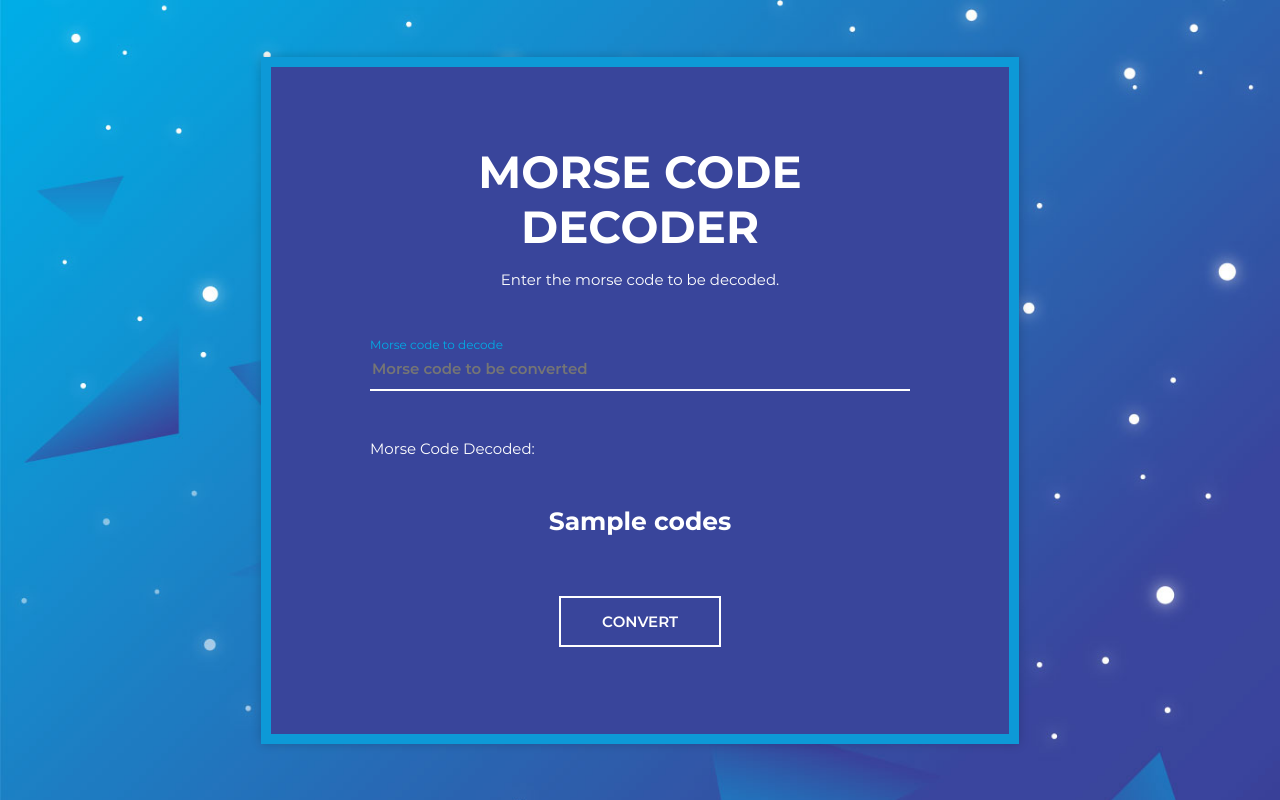
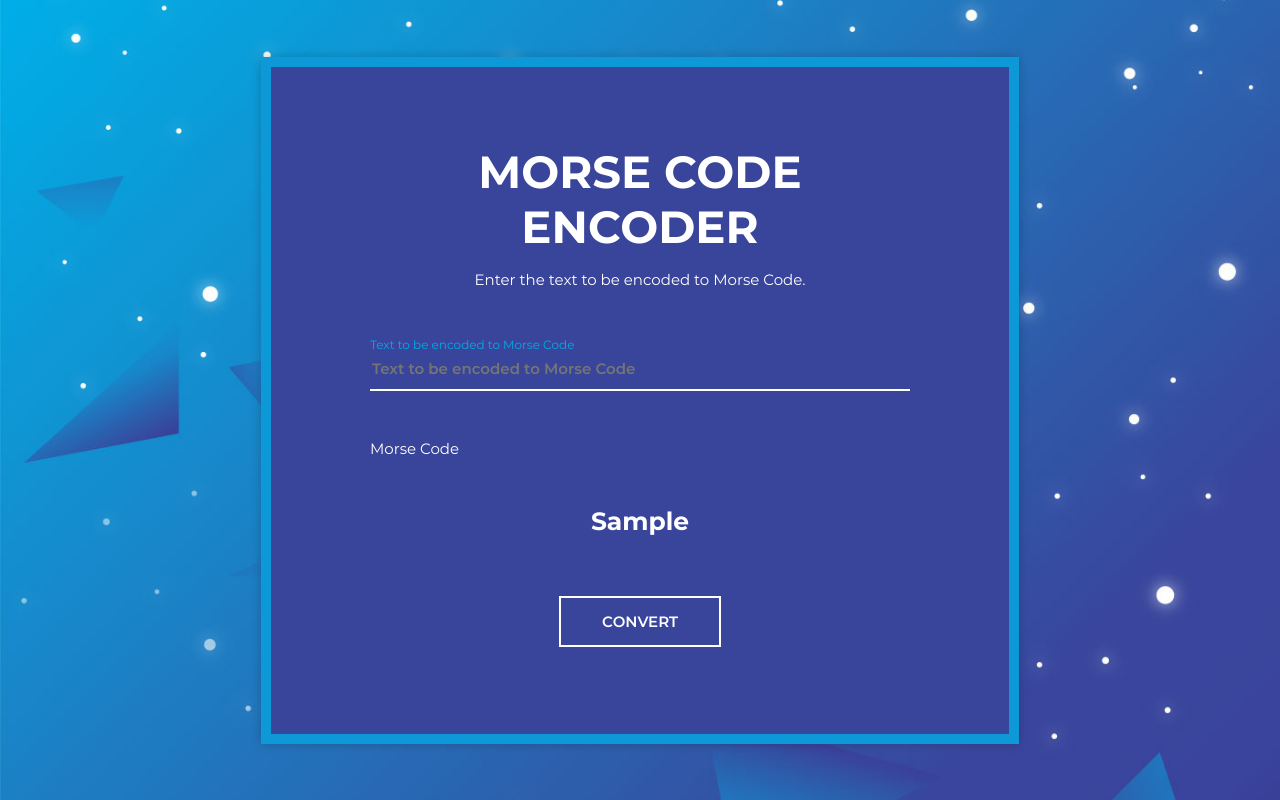
Before and after one commit to Testorbot/A01-Morse-Code-Converter-web, a Flask app: template templates/index.html in a window 1280 px wide. Run offline with Flask 2, Linux system fonts and the light colour scheme; the template is opened without the code that fills it: most values are stand-ins (such as "Sample title", 1, 10 or a date in 2020).

Commit message:
first fully functional web based Morse encoder

```diff
--- a/main.py
+++ b/main.py
@@ -85,9 +85,9 @@ def decode_from_morse_code(codes):
 
 @app.route('/morse', methods=["GET","POST"])
 def morse():
-  codes = request.form["codes"]
-  codes = decode_from_morse_code(codes)
-  return render_template('index.html',codes=codes)
+    words = request.form["words"]
+    words_codes = encode_to_morse_code(words)
+    return render_template('index.html',words_codes=words_codes)
 
 
 @app.route('/')
@@ -96,8 +96,8 @@ def home():
 
 
 if __name__ == "__main__":
-  app.run(  # Starts the site
-    host='0.0.0.0',  # EStablishes the host, required for repl to detect the site
-    port=random.randint(2000, 9000),  # Randomly select the port the machine hosts on.
-    debug=True
-  )
+    app.run(  # Starts the site
+      host='0.0.0.0',  # EStablishes the host, required for repl to detect the site
+      port=random.randint(2000, 9000),  # Randomly select the port the machine hosts on.
+      debug=True
+    )
--- a/templates/index.html
+++ b/templates/index.html
@@ -17,15 +17,15 @@
 		<div class="wrapper">
 			<div class="inner">
 				<form action="{{ url_for('morse') }}" method="POST">
-					<h3>Morse Code Decoder</h3>
-					<p>Enter the morse code to be decoded.</p>
+					<h3>Morse Code Encoder</h3>
+					<p>Enter the text to be encoded to Morse Code.</p>
 					<label class="form-group">
-						<input type="text" class="form-control" id="codes" name="codes" placeholder="Morse code to be converted">
-						<span>Morse code to decode</span>
+						<input type="text" class="form-control" id="words" name="words" placeholder="Text to be encoded to Morse Code">
+						<span>Text to be encoded to Morse Code</span>
 						<span class="border"></span>
 					</label>
-					<span class="form-group">Morse Code Decoded:</span>
-					<h4>{{codes}}</h4>
+					<span class="form-group">Morse Code</span>
+					<h4>{{words_codes}}</h4>
 					<button type="submit">Convert</button>
 				</form>
 
```
